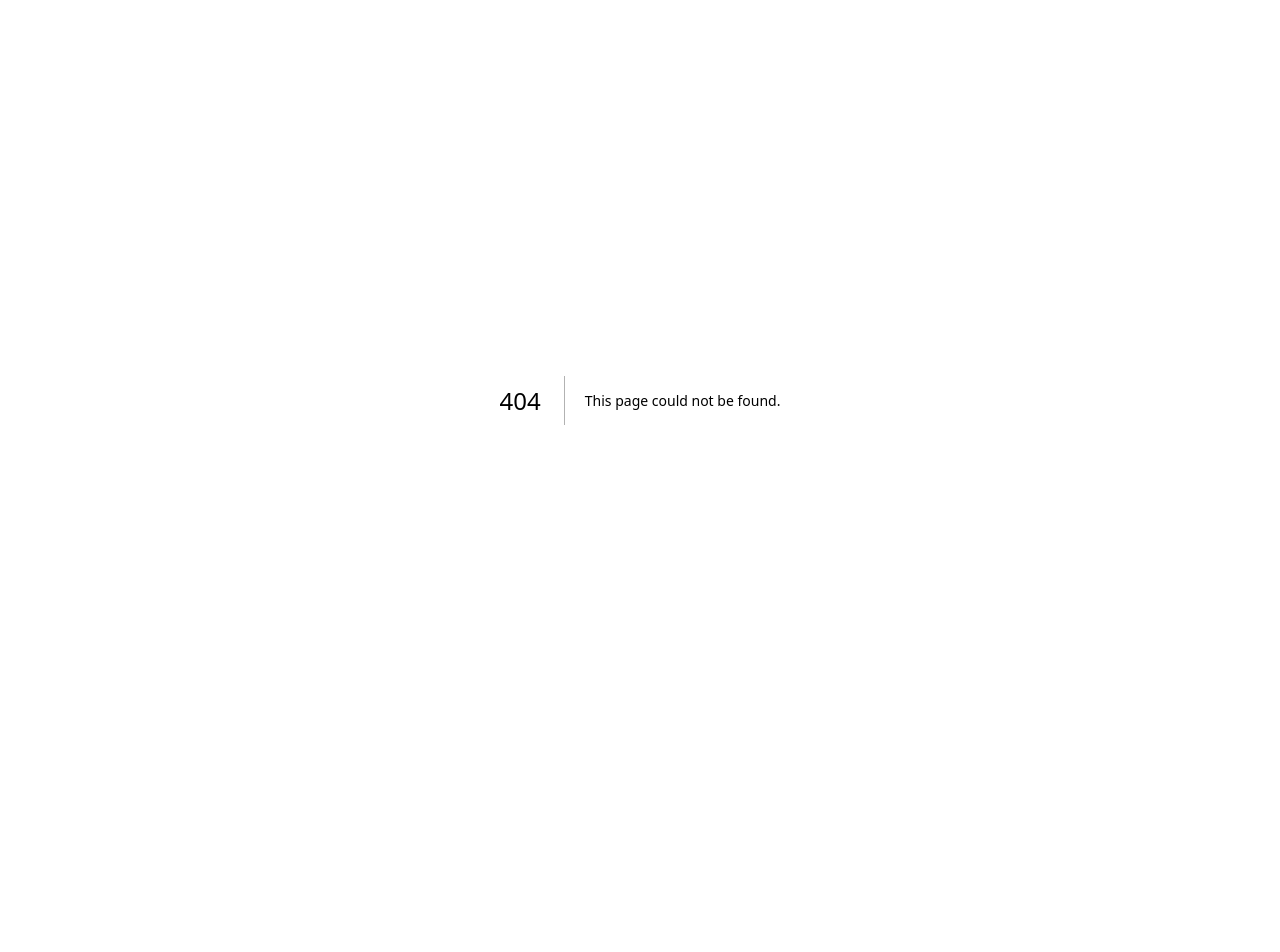
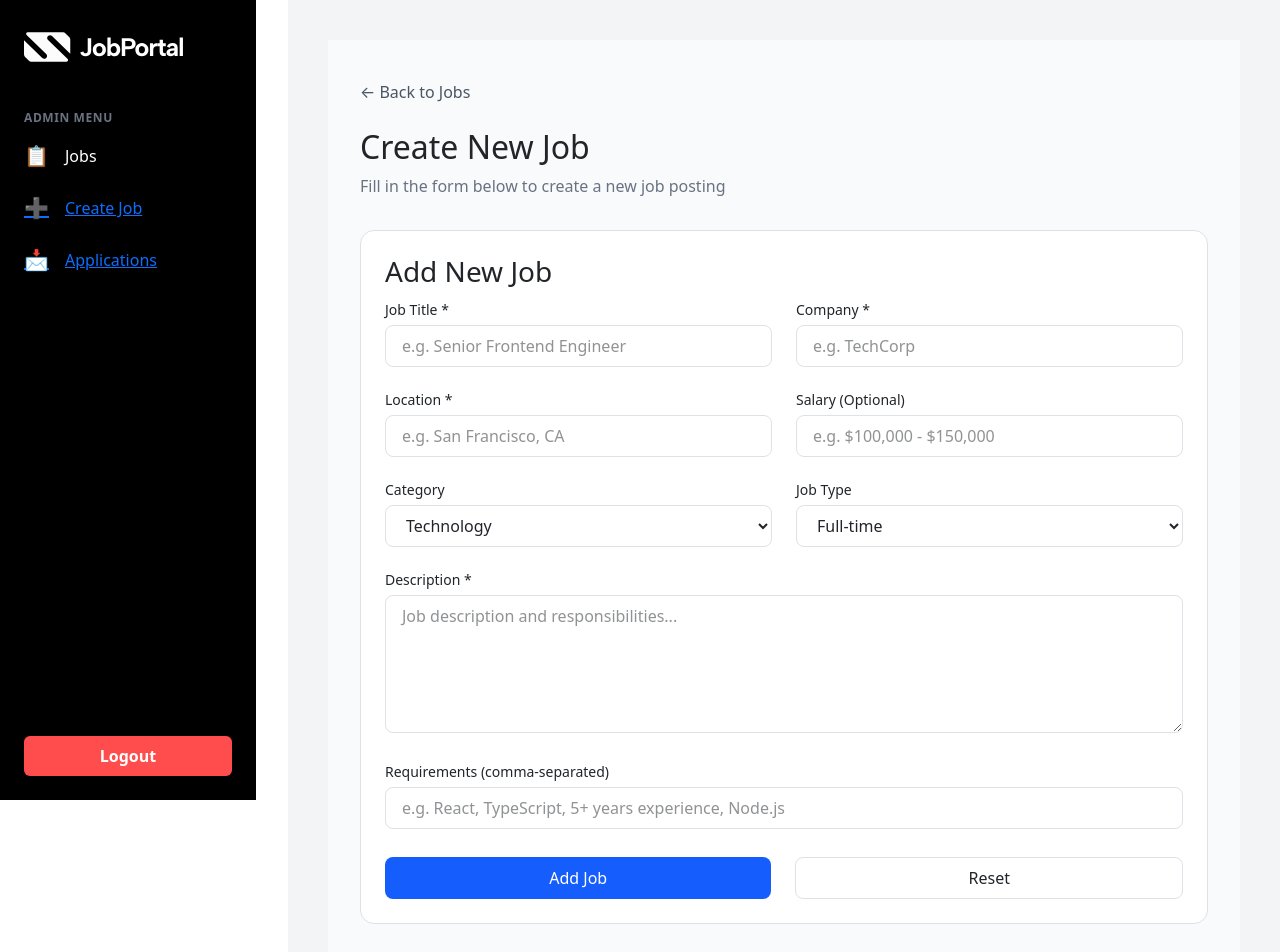
Before and after one commit to olimovmirjon150-byte/JobPortal, a Next.js app: page /admin/create in a window 1280 px wide. Before the commit this address had no page. Shown: the top 952 px of the page. Before the commit the page ends 800 px from the top, so only its background shows below. Built offline with nearby package versions, Linux system fonts and the light colour scheme.

Commit message:
6yh commit

```diff
--- /dev/null
+++ b/app/admin/create/page.tsx
@@ -0,0 +1,133 @@
+import Link from "next/link";
+
+const page = () => {
+  return (
+    <section className="py-10 bg-gray-50 min-h-screen">
+      <div className="max-w-4xl mx-auto px-4">
+
+        {/* Back */}
+        <Link href="/">
+        <button className="text-sm text-gray-600 mb-4">
+          ← Back to Jobs
+        </button>
+        </Link>
+
+        {/* Title */}
+        <h2 className="text-3xl font-bold text-gray-900">
+          Create New Job
+        </h2>
+        <p className="text-gray-500 mt-2">
+          Fill in the form below to create a new job posting
+        </p>
+
+        {/* Form Card */}
+        <div className="mt-8 bg-white border rounded-xl p-6">
+          <h3 className="text-lg font-semibold mb-6">Add New Job</h3>
+
+          <form className="space-y-5">
+
+            {/* Row 1 */}
+            <div className="grid md:grid-cols-2 gap-4">
+              <div>
+                <label className="text-sm font-medium">Job Title *</label>
+                <input
+                  type="text"
+                  placeholder="e.g. Senior Frontend Engineer"
+                  className="w-full mt-1 px-3 py-2 border rounded-md text-sm outline-none focus:ring-2 focus:ring-blue-500"
+                />
+              </div>
+
+              <div>
+                <label className="text-sm font-medium">Company *</label>
+                <input
+                  type="text"
+                  placeholder="e.g. TechCorp"
+                  className="w-full mt-1 px-3 py-2 border rounded-md text-sm outline-none focus:ring-2 focus:ring-blue-500"
+                />
+              </div>
+            </div>
+
+            {/* Row 2 */}
+            <div className="grid md:grid-cols-2 gap-4">
+              <div>
+                <label className="text-sm font-medium">Location *</label>
+                <input
+                  type="text"
+                  placeholder="e.g. San Francisco, CA"
+                  className="w-full mt-1 px-3 py-2 border rounded-md text-sm outline-none focus:ring-2 focus:ring-blue-500"
+                />
+              </div>
+
+              <div>
+                <label className="text-sm font-medium">
+                  Salary (Optional)
+                </label>
+                <input
+                  type="text"
+                  placeholder="e.g. $100,000 - $150,000"
+                  className="w-full mt-1 px-3 py-2 border rounded-md text-sm outline-none focus:ring-2 focus:ring-blue-500"
+                />
+              </div>
+            </div>
+
+            {/* Row 3 */}
+            <div className="grid md:grid-cols-2 gap-4">
+              <div>
+                <label className="text-sm font-medium">Category</label>
+                <select className="w-full mt-1 px-3 py-2 border rounded-md text-sm outline-none focus:ring-2 focus:ring-blue-500">
+                  <option>Technology</option>
+                </select>
+              </div>
+
+              <div>
+                <label className="text-sm font-medium">Job Type</label>
+                <select className="w-full mt-1 px-3 py-2 border rounded-md text-sm outline-none focus:ring-2 focus:ring-blue-500">
+                  <option>Full-time</option>
+                </select>
+              </div>
+            </div>
+
+            {/* Description */}
+            <div>
+              <label className="text-sm font-medium">Description *</label>
+              <textarea
+                rows={5}
+                placeholder="Job description and responsibilities..."
+                className="w-full mt-1 px-3 py-2 border rounded-md text-sm outline-none focus:ring-2 focus:ring-blue-500"
+              />
+            </div>
+
+            {/* Requirements */}
+            <div>
+              <label className="text-sm font-medium">
+                Requirements (comma-separated)
+              </label>
+              <input
+                type="text"
+                placeholder="e.g. React, TypeScript, 5+ years experience, Node.js"
+                className="w-full mt-1 px-3 py-2 border rounded-md text-sm outline-none focus:ring-2 focus:ring-blue-500"
+              />
+            </div>
+
+            {/* Buttons */}
+            <div className="flex gap-4 pt-2">
+              <button className="bg-blue-600 w-100 text-white px-6 py-2 rounded-md! text-sm hover:bg-blue-700 transition">
+                Add Job
+              </button>
+
+              <button
+                type="reset"
+                className="border w-100 px-6 py-2 rounded-md! text-sm hover:bg-gray-100 transition"
+              >
+                Reset
+              </button>
+            </div>
+
+          </form>
+        </div>
+      </div>
+    </section>
+  );
+};
+
+export default page;
--- a/app/admin/layout.tsx
+++ b/app/admin/layout.tsx
@@ -19,14 +19,18 @@ export default function AdminLoyout({
               <span className="text-xl">📋</span>
               <span className="font-medium">Jobs</span>
             </div>
-            <div className="flex items-center gap-3 cursor-pointer hover:text-blue-400 transition">
+            <Link href="/admin/create">
+            <div className="mb-4 flex items-center gap-3 cursor-pointer hover:text-blue-400 transition">
               <span className="text-xl">➕</span>
               <span className="font-medium">Create Job</span>
             </div>
+            </Link>
+            <Link href="/admin/aplications">
             <div className="flex items-center gap-3 cursor-pointer hover:text-blue-400 transition">
               <span className="text-xl">📩</span>
               <span className="font-medium">Applications</span>
             </div>
+            </Link>
           </nav>
         </div>
 
```
